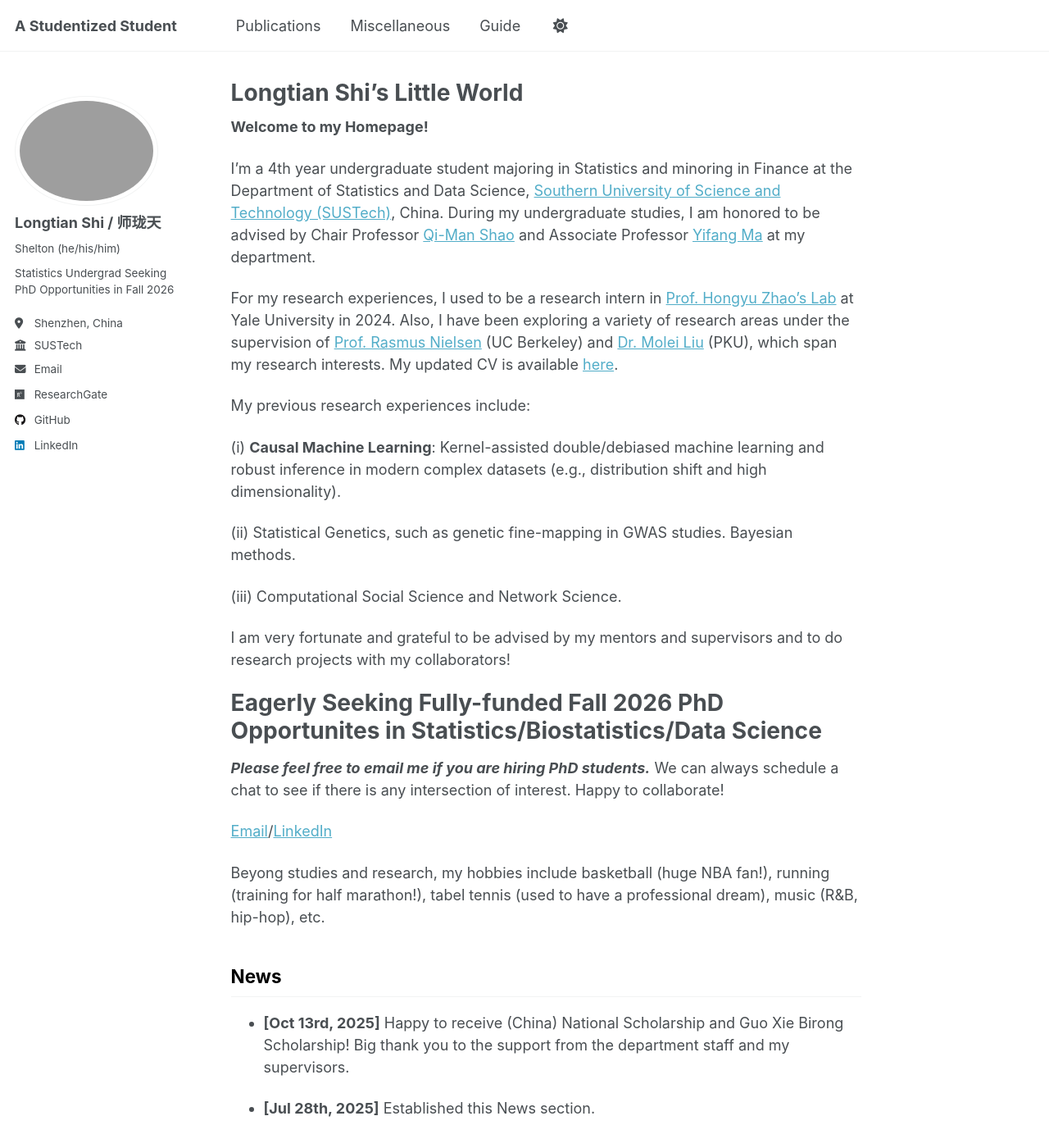
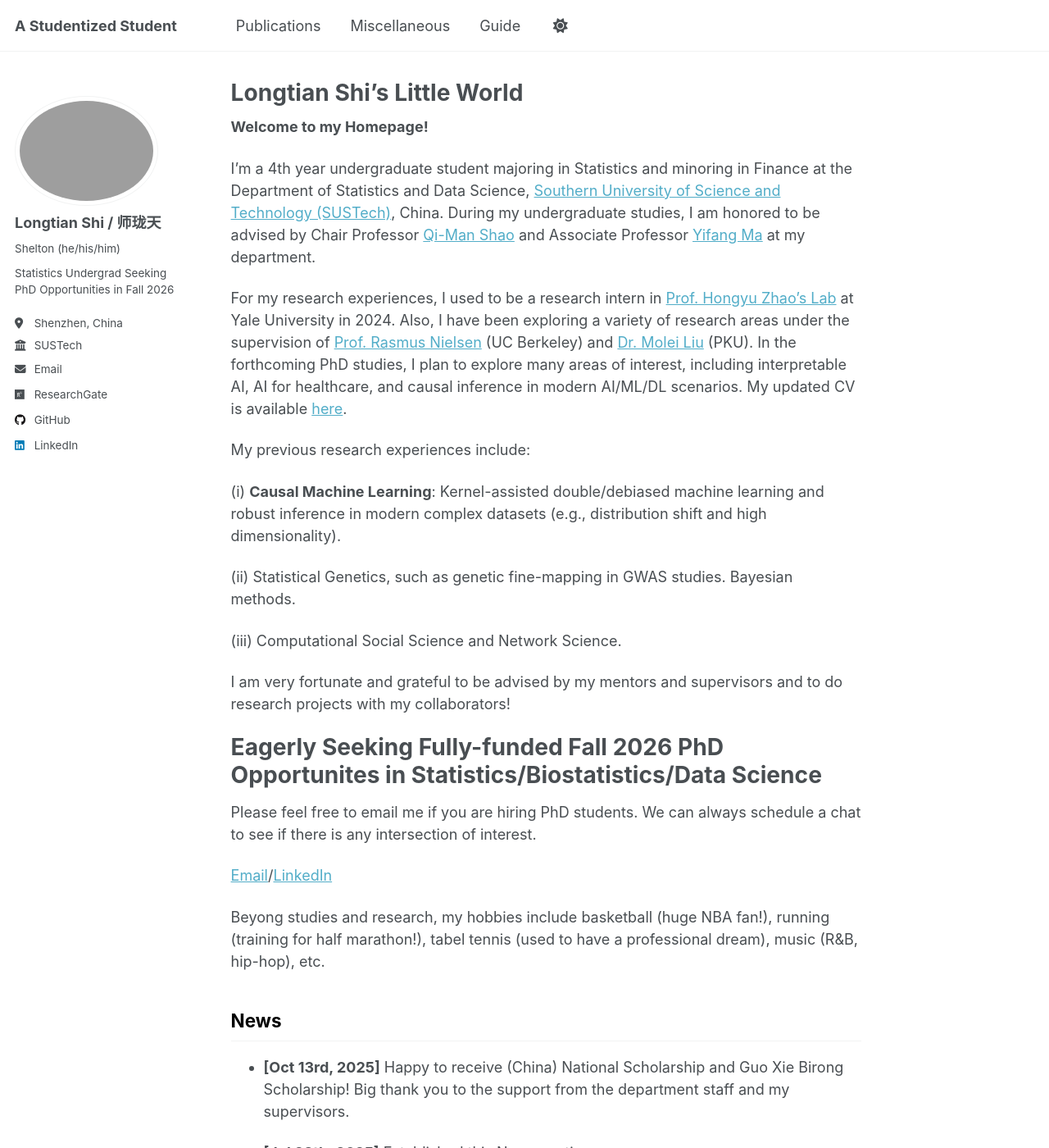
Before and after one commit to statslt/statslt.github.io, a Jekyll site: the page built from _pages/about.md, in a window 1280 px wide and 1400 px high. Shown: the whole window at 82% size. Built offline with Jekyll 4.4.1, drawn with Linux system fonts in a browser that asks for light colours; a script that is not in the unit is left out.

Commit message:
Revise about page with updated research details
Updated research experience section and added future PhD study plans.

Signed-off-by: shelton <124960483+statslt@users.noreply.github.com>

```diff
--- a/_pages/about.md
+++ b/_pages/about.md
@@ -11,7 +11,7 @@ redirect_from:
 
 I'm a 4th year undergraduate student majoring in Statistics and minoring in Finance at the Department of Statistics and Data Science, [Southern University of Science and Technology (SUSTech)](https://www.sustech.edu.cn/en/), China. During my undergraduate studies, I am honored to be advised by Chair Professor [Qi-Man Shao](https://www.sustech.edu.cn/en/faculties/shaoqiman.html) and Associate Professor [Yifang Ma](https://www.sustech.edu.cn/en/faculties/mayifang.html) at my department.
 
-For my research experiences, I used to be a research intern in [Prof. Hongyu Zhao's Lab](https://zhaocenter.org/) at Yale University in 2024. Also, I have been exploring a variety of research areas under the supervision of [Prof. Rasmus Nielsen](https://statistics.berkeley.edu/people/rasmus-nielsen) (UC Berkeley) and [Dr. Molei Liu](https://moleibobliu.github.io/) (PKU), which span my research interests. My updated CV is available [here](/files/Longtian_Shi_CV_01_22_2026_updated.pdf).
+For my research experiences, I used to be a research intern in [Prof. Hongyu Zhao's Lab](https://zhaocenter.org/) at Yale University in 2024. Also, I have been exploring a variety of research areas under the supervision of [Prof. Rasmus Nielsen](https://statistics.berkeley.edu/people/rasmus-nielsen) (UC Berkeley) and [Dr. Molei Liu](https://moleibobliu.github.io/) (PKU). In the forthcoming PhD studies, I plan to explore many areas of interest, including interpretable AI, AI for healthcare, and causal inference in modern AI/ML/DL scenarios. My updated CV is available [here](/files/Longtian_Shi_CV_01_22_2026_updated.pdf).
 
 
 
@@ -28,7 +28,7 @@ I am very fortunate and grateful to be advised by my mentors and supervisors and
 
 Eagerly Seeking Fully-funded Fall 2026 PhD Opportunites in Statistics/Biostatistics/Data Science
 ======
-***Please feel free to email me if you are hiring PhD students.*** We can always schedule a chat to see if there is any intersection of interest. Happy to collaborate!
+Please feel free to email me if you are hiring PhD students. We can always schedule a chat to see if there is any intersection of interest.
 
 
 [Email](shilt2022@mail.sustech.edu.cn)/[LinkedIn](https://www.linkedin.com/in/longtian-shi-280b14315/)
```
